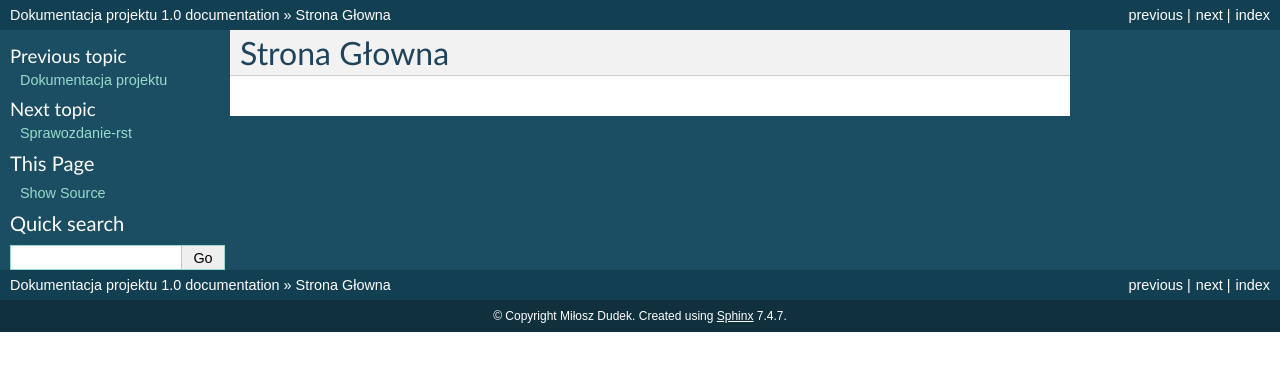
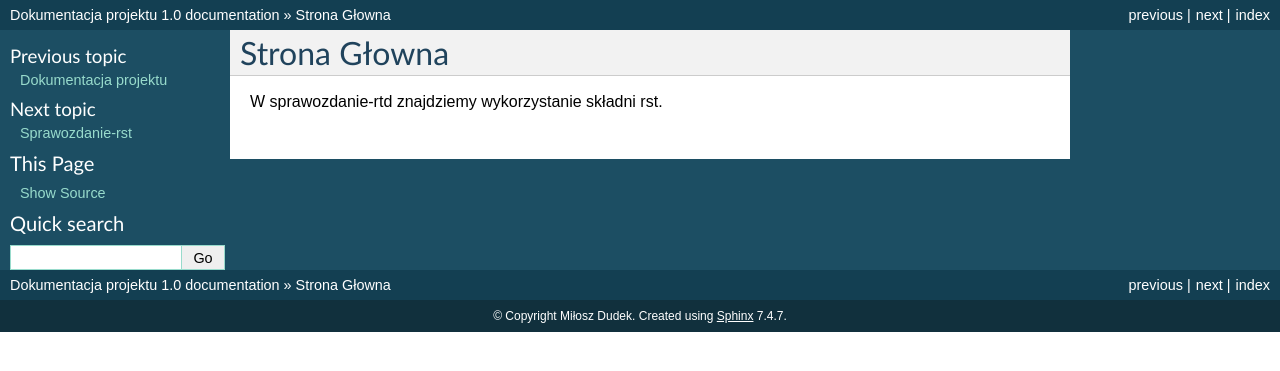
Before and after one commit to Monnnkey/zse-4TPMd-rtd, a Sphinx documentation site: the page built from docs/strona-glowna.rst, in a window 1280 px wide. Shown: the top 371 px of the page. Built offline with Sphinx 7.4.7, drawn with Linux system fonts in a browser that asks for light colours; pages that are not in the unit, such as notebooks, are missing from menus.

Commit message:
Update strona-glowna.rst

```diff
--- a/docs/strona-glowna.rst
+++ b/docs/strona-glowna.rst
@@ -1,2 +1,4 @@
 Strona Głowna
 =============
+
+W sprawozdanie-rtd znajdziemy wykorzystanie składni rst.
```
